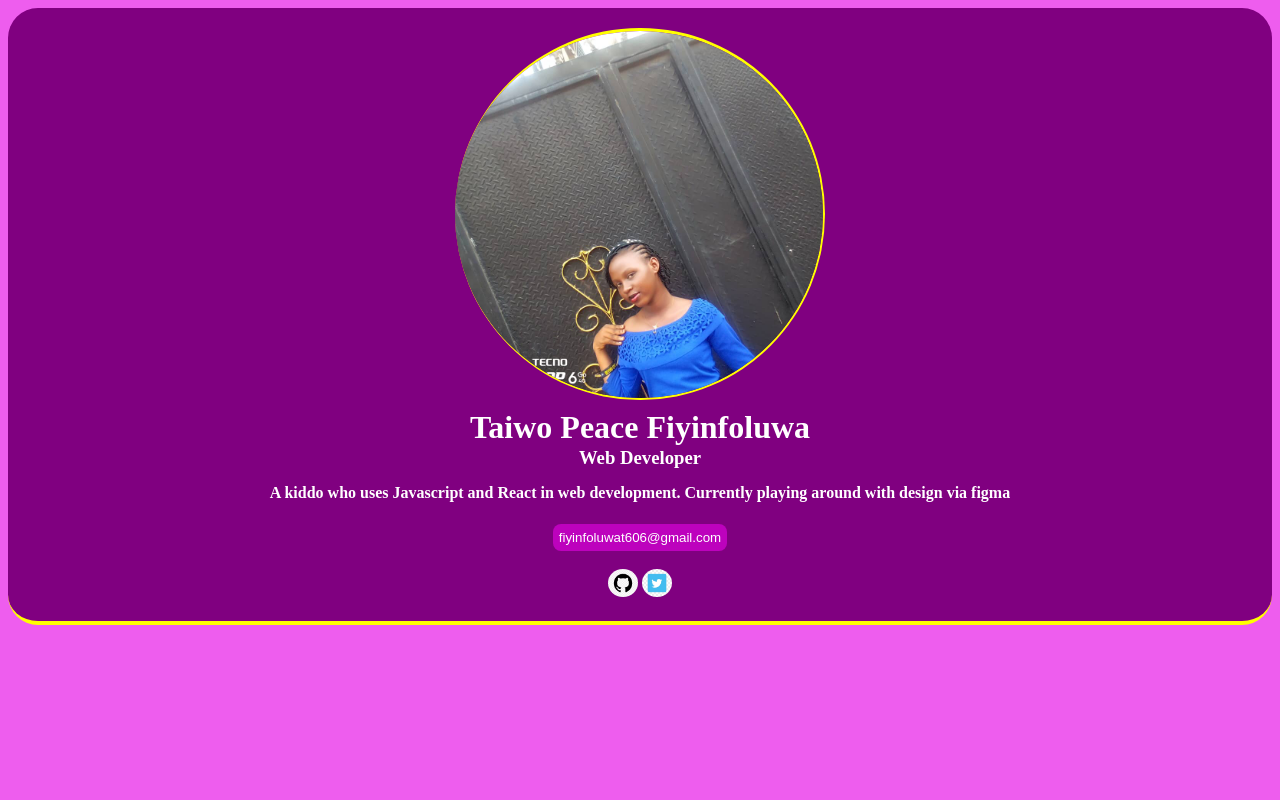
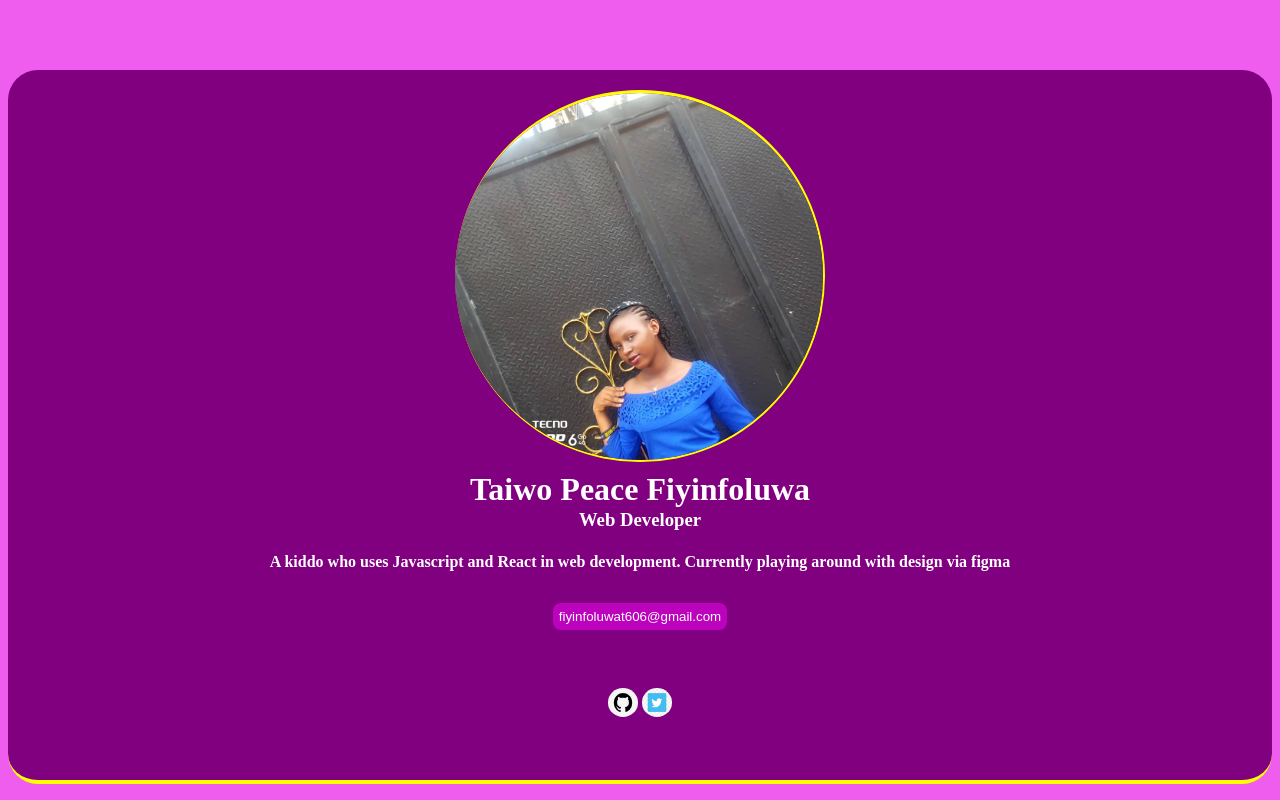
Before and after one commit to Developerfiyin/Assignment2, a plain HTML site: page index.html in a window 1280 px wide. Drawn offline with Linux system fonts and the light colour scheme.

Commit message:
updated style.css

```diff
--- a/style.css
+++ b/style.css
@@ -2,8 +2,10 @@ body {
   background-color: rgb(238, 93, 238);
   text-align: center;
   justify-content: center;
+  line-height: 2;
 }
 .body {
+  margin-top: 70px;
   padding: 20px;
   background-color: purple;
   border-radius: 30px;
@@ -21,6 +23,10 @@ img {
   align-items: center;
   justify-content: space-between;
   color: purple;
+}
+div.close {
+  background-color: purple;
+  line-height: 6;
 }
 .center {
   display: block;
```
